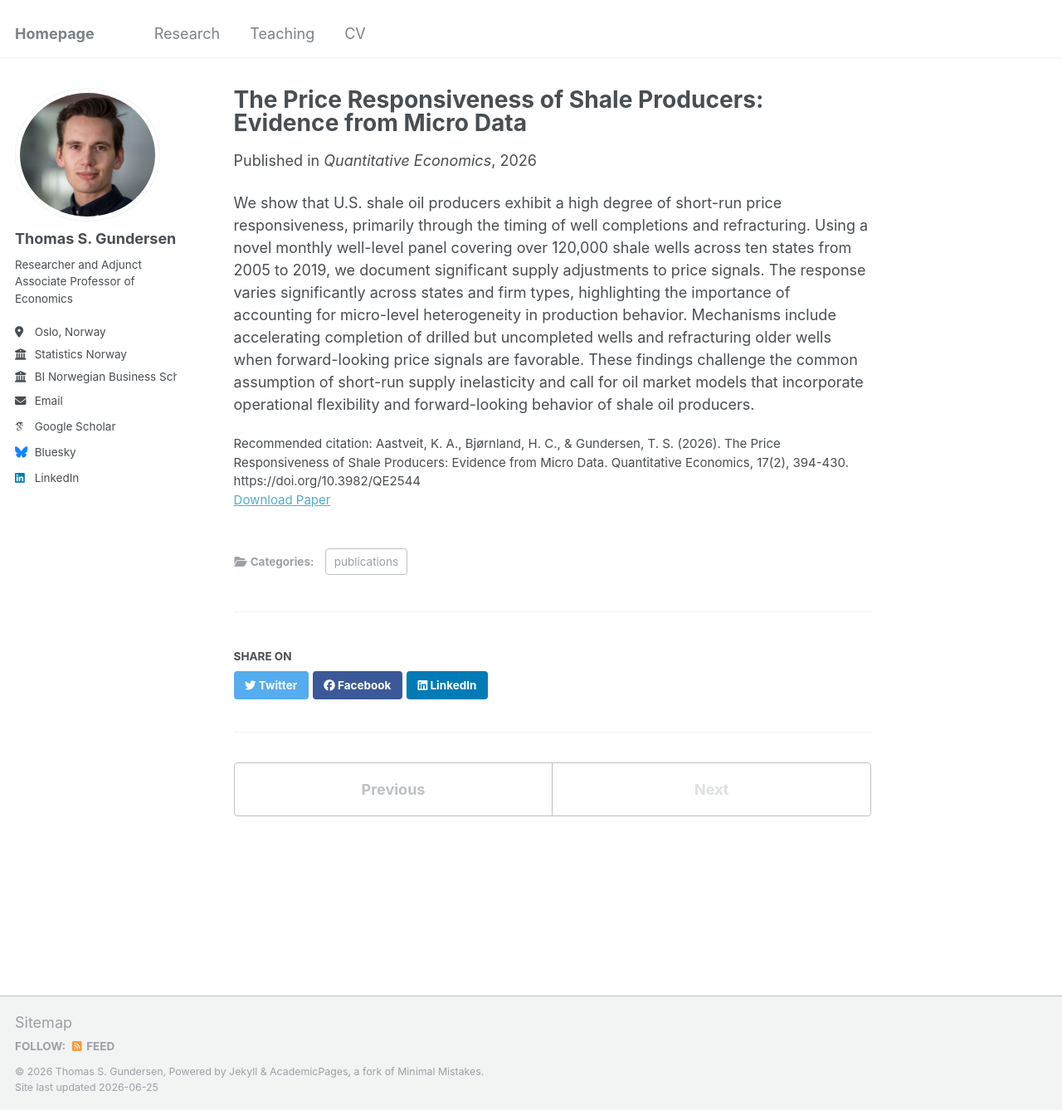
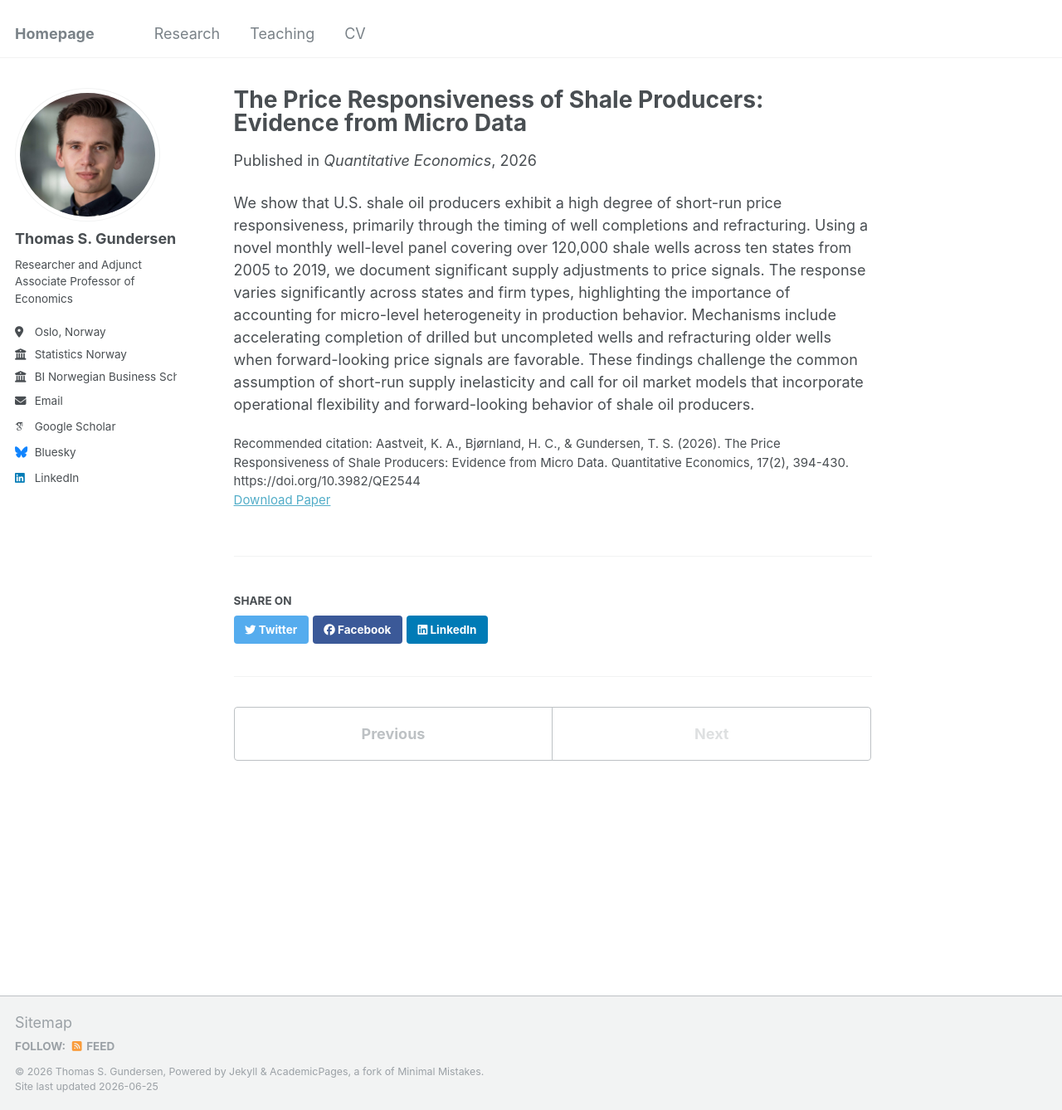
Before and after one commit to tsgundersen/tsgundersen.github.io, a Jekyll site: the page built from _publications/2022-11-9-priceresponsiveness.md, in a window 1280 px wide and 1338 px high. Shown: the whole window at 83% size. Built offline with Jekyll 4.4.1, drawn with Linux system fonts in a browser that asks for light colours; some web fonts are replaced.

Commit message:
Hide category taxonomy footer on publication and talk pages
The category values on collection pages are internal grouping keys for the
publications listing, not a browseable taxonomy. The footer linked to
/categories/#<slug>, which the post-only category archive never populates,
producing a dead-end link. Suppress the footer for these collections.

```diff
--- a/_layouts/single.html
+++ b/_layouts/single.html
@@ -62,12 +62,14 @@ layout: default
         {% if page.link %}<div><a href="{{ page.link }}" class="btn">{{ site.data.ui-text[site.locale].ext_link_label | default: "Direct Link" }}</a></div>{% endif %}
       </section>
 
+      {% unless page.collection == 'publications' or page.collection == 'talks' or page.collection == 'teaching' or page.collection == 'portfolio' %}
       <footer class="page__meta">
         {% if site.data.ui-text[site.locale].meta_label %}
           <h4 class="page__meta-title">{{ site.data.ui-text[site.locale].meta_label }}</h4>
         {% endif %}
         {% include page__taxonomy.html %}
       </footer>
+      {% endunless %}
 
       {% if page.share %}{% include social-share.html %}{% endif %}
 
```
